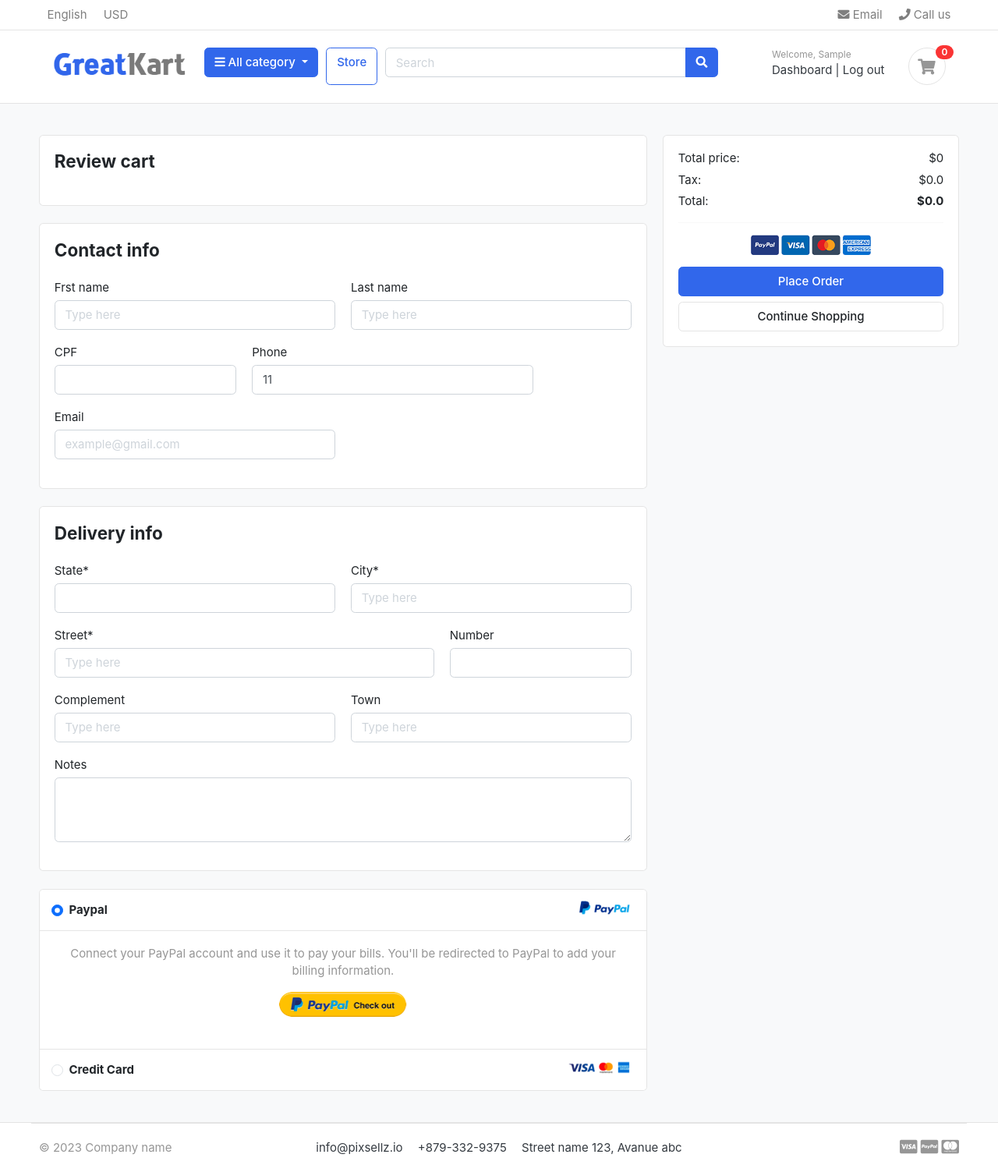
After one commit to oFabioSantos/greatkart-django, a Django app: page /checkout/ in a window 1280 px wide. The commit adds this page. Shown: the whole page at 78% size. Run offline with Django 4.2, Linux system fonts and the light colour scheme; the visitor is signed in with stand-in values (Sample User, id 1); data that the repository does not hold is empty; some libraries are stand-ins or nearby versions; some web fonts are replaced.

Commit message:
Cart and checkout

```diff
--- a/cart/context_processors.py
+++ b/cart/context_processors.py
@@ -10,9 +10,12 @@ def cart_icon(request):
     itens = 0
     try:  # Se o cart existir
         cart = Cart.objects.get(cart_id=_cart_id(request))  # Recupera o carrinho atrelado à sessão atual.
-        cart_items = CartItem.objects.all().filter(cart=cart)  #  Ele precisa saber qual carrinho chamar.
+        if request.user.is_authenticated:
+           cart_items = CartItem.objects.filter(user=request.user) #  Agora os cart_itens são relacionados ao usuário.
+        else:
+            cart_items = CartItem.objects.all().filter(cart=cart)  #  Ele precisa saber qual carrinho chamar.
         for x in cart_items:
             itens += x.quantity
     except Cart.DoesNotExist:
-        itens = 0
+        pass
     return dict(quantidade=itens)  # Novamente, o car_item não existe sem o cart e os produtos.
--- a/cart/models.py
+++ b/cart/models.py
@@ -1,5 +1,6 @@
 from django.db import models
 from mysite.models import *
+from accounts.models import *
 
 #  Cart models
 
@@ -19,9 +20,10 @@ class Cart(models.Model):
 class CartItem(models.Model):
     """Representation of itens from the shopping cart"""
 
+    user = models.ForeignKey(Account, on_delete=models.CASCADE, null=True)
     product = models.ForeignKey(Product, on_delete=models.CASCADE)
     variations = models.ManyToManyField(ProductVariation, blank=True)  # Isso aqui vai conectar a classe produto
-    cart = models.ForeignKey(Cart, on_delete=models.CASCADE)
+    cart = models.ForeignKey(Cart, on_delete=models.CASCADE, null=True)
     quantity = models.PositiveIntegerField(default=0)
     is_active = models.BooleanField(default=True)
 
--- a/cart/views.py
+++ b/cart/views.py
@@ -5,6 +5,7 @@ from django.shortcuts import get_object_or_404, render, redirect
 from .models import *
 from mysite.models import *
 from django.core.exceptions import ObjectDoesNotExist
+from accounts.models import *
 
 
 def _cart_id(request):  #  Essa função cria um cart relacionado à session, retorna para a func add cart que relaciona um produto/cart item e quantidade.
@@ -14,7 +15,6 @@ def _cart_id(request):  #  Essa função cria um cart relacionado à session, re
     if not cart:
         cart = request.session.create()  # Creates a session if not exists yet.
     return cart
-
 
 
 
@@ -102,9 +102,12 @@ def remove_cart(request, product_id, cart_item_id):
     """Decreases the quantity of a product from the shopping cart"""
 
     product = get_object_or_404(Product, id=product_id)
-    cart = get_object_or_404(Cart, cart_id=_cart_id(request))  # Se tá chamando uma função, portanto há a necessidade do request.
     try:
-        cart_items = CartItem.objects.get(product=product, cart=cart, id=cart_item_id)
+        if request.user.is_authenticated:
+            cart_items = CartItem.objects.get(product=product, user=request.user, id=cart_item_id)
+        else:
+            cart = get_object_or_404(Cart, cart_id=_cart_id(request))  # Se tá chamando uma função, portanto há a necessidade do request. Quando o user é autenticado não precisa disso.
+            cart_items = CartItem.objects.get(product=product, cart=cart, id=cart_item_id)  # Usuário não autenticado, chamamos cart que chama a create_cart que pega o user.
         if cart_items.quantity > 1:
             cart_items.quantity -= 1
             cart_items.save()
@@ -119,9 +122,15 @@ def remove_cart_item(request, product_id, cart_item_id):
     """Removes a product from the shopping cart"""
 
     product = get_object_or_404(Product, id=product_id)
-    cart = get_object_or_404(Cart, cart_id=_cart_id(request))
 
-    cart_item = CartItem.objects.get(product=product, cart=cart, id=cart_item_id)
+    try:
+        if request.user.is_authenticated:
+           cart_item = CartItem.objects.get(product=product, user=request.user, id=cart_item_id)
+        else:
+           cart = get_object_or_404(Cart, cart_id=_cart_id(request))
+           cart_item = CartItem.objects.get(product=product, cart=cart, id=cart_item_id)
+    except:
+        pass
     cart_item.delete()
 
     return redirect('cart:cart')
@@ -134,8 +143,11 @@ def cart(request, total=0, quantity=0, cart_items=None):  # Isso aqui é o refle
     grand_total = 0  # Se não houver objetos no carrinho, o block try não iniciará, por isso precisamos destas variáveis globais.
     tax = 0
     try:
-        cart = Cart.objects.get(cart_id=_cart_id(request))  # Aqui buscamos um carrinho que esteja relacionado à sessão atual.
-        cart_items = CartItem.objects.filter(cart=cart, is_active=True)
+        if request.user.is_authenticated:  # No usuário autenticado, usamos o filtro user instead of cart
+           cart_items = CartItem.objects.filter(user = request.user, is_active=True)
+        else:
+            cart = Cart.objects.get(cart_id=_cart_id(request))  # Aqui buscamos um carrinho que esteja relacionado à sessão atual, cookies.
+            cart_items = CartItem.objects.filter(cart=cart, is_active=True)   # O carrinho foi criado com o id_session.
 
         for x in cart_items:  # One cart can have multiple products
             total += (x.product.price * x.quantity)
--- a/mysite/templates/mysite/cart.html
+++ b/mysite/templates/mysite/cart.html
@@ -108,7 +108,7 @@
 			<p class="text-center mb-3">
 				<img src="./images/misc/payments.png" height="26">
 			</p>
-			<a href="./place-order.html" class="btn btn-primary btn-block"> Checkout </a>
+			<a href="{% url 'mysite:checkout' %}" class="btn btn-primary btn-block"> Checkout </a>
 			<a href="{% url 'mysite:store' %}" class="btn btn-light btn-block">Continue Shopping</a>
 		</div> <!-- card-body.// -->
 		</div> <!-- card.// -->
--- /dev/null
+++ b/mysite/templates/mysite/checkout.html
@@ -0,0 +1,182 @@
+{% extends 'mysite/base.html' %}
+
+{% load bootstrap5 %}
+{% load static %}
+
+{% block title %} Checkout {% endblock title %}
+
+
+{% block content %}
+
+
+
+<!-- ============================ COMPONENT 2 ================================= -->
+<section class="section-content padding-y bg">
+<div class="container">
+
+
+<div class="row">
+    <main class="col-md-8">
+
+<article class="card mb-4">
+<div class="card-body">
+<h4 class="card-title mb-4">Review cart</h4>
+<div class="row">
+    <div class="col-md-6">
+        {% for x in cart_items %}
+        <figure class="itemside  mb-4">
+            <div class="aside"><a href="{% url 'cart:cart' %}"><img src="{{ x.product.images.url}}" class="border img-sm"></a><p>{{ x.product.product_name }}</p></div><!--O <A> deve conter o link da img e a view-->
+            <figcaption class="info">
+                <p></p>
+                <span class="text-muted"></span>
+            </figcaption>
+        </figure>
+        {% endfor %}
+    </div> <!-- col.// -->
+</div> <!-- row.// -->
+</div> <!-- card-body.// -->
+</article> <!-- card.// -->
+
+
+<article class="card mb-4">
+<div class="card-body">
+<h4 class="card-title mb-4">Contact info</h4>
+<form action="" method="POST">
+    {% csrf_token %}
+
+    <div class="row">
+        <div class="form-group col-sm-6">
+            <label>Frst name</label>
+            <input type="text" placeholder="Type here" class="form-control" required>
+        </div>
+        <div class="form-group col-sm-6">
+            <label>Last name</label>
+            <input type="text" placeholder="Type here" class="form-control" required>
+        </div>
+        <div class="form-group col-sm-4">
+            <label>CPF</label>
+            <input type="text" placeholder="" class="form-control" required>
+        </div>
+        <div class="form-group col-sm-6">
+            <label>Phone</label>
+            <input type="text" value="11 " class="form-control" required>
+        </div>
+        <div class="form-group col-sm-6">
+            <label>Email</label>
+            <input type="email" placeholder="example@gmail.com" class="form-control" required>
+        </div>
+    </div> <!-- row.// -->
+
+</div> <!-- card-body.// -->
+</article> <!-- card.// -->
+
+
+<article class="card mb-4">
+<div class="card-body">
+<h4 class="card-title mb-4">Delivery info</h4>
+
+    <div class="row">
+            <div class="form-group col-sm-6">
+                <label>State*</label>
+                <select name="" class="form-control" required>
+                    <option value=""></option>
+                </select>
+            </div>
+            <div class="form-group col-sm-6">
+                <label>City*</label>
+                <input type="text" placeholder="Type here" class="form-control" required>
+            </div>
+            <div class="form-group col-sm-8">
+                <label>Street*</label>
+                <input type="text" placeholder="Type here" class="form-control" required>
+            </div>
+            <div class="form-group col-sm-4">
+                <label>Number</label>
+                <input type="text" placeholder="" class="form-control" required>
+            </div>
+            <div class="form-group col-sm-6">
+                <label>Complement</label>
+                <input type="text" placeholder="Type here" class="form-control" required>
+            </div>
+            <div class="form-group col-sm-6">
+                <label>Town</label>
+                <input type="text" placeholder="Type here" class="form-control" required>
+            </div>
+
+            <div class="form-group col-sm-12">
+                <label>Notes</label>
+                <textarea name="order_note" rows="3"  class="form-control"></textarea>
+            </div>
+    </div> <!-- row.// -->
+</div> <!-- card-body.// -->
+</article> <!-- card.// -->
+
+
+<article class="accordion" id="accordion_pay">
+<div class="card">
+    <header class="card-header">
+        <img src="./images/misc/payment-paypal.png" class="float-right" height="24">
+        <label class="form-check collapsed" data-toggle="collapse" data-target="#pay_paynet">
+            <input class="form-check-input" name="payment-option" checked type="radio" value="option2">
+            <h6 class="form-check-label">
+                Paypal
+            </h6>
+        </label>
+    </header>
+    <div id="pay_paynet" class="collapse show" data-parent="#accordion_pay">
+    <div class="card-body">
+        <p class="text-center text-muted">Connect your PayPal account and use it to pay your bills. You'll be redirected to PayPal to add your billing information.</p>
+        <p class="text-center">
+            <a href="#"><img src="./images/misc/btn-paypal.png" height="32"></a>
+            <br><br>
+        </p>
+    </div> <!-- card body .// -->
+    </div> <!-- collapse .// -->
+</div> <!-- card.// -->
+<div class="card">
+<header class="card-header">
+    <img src="./images/misc/payment-card.png" class="float-right" height="24">
+    <label class="form-check" data-toggle="collapse" data-target="#pay_payme">
+        <input class="form-check-input" name="payment-option" type="radio" value="option2">
+        <h6 class="form-check-label"> Credit Card  </h6>
+    </label>
+</header>
+
+</article>
+<!-- accordion end.// -->
+
+    </main> <!-- col.// -->
+    <aside class="col-md-4">
+        <div class="card">
+    <div class="card-body">
+        <dl class="dlist-align">
+          <dt>Total price:</dt>
+          <dd class="text-right">${{ total }}</dd>
+        </dl>
+        <dl class="dlist-align">
+          <dt>Tax:</dt>
+          <dd class="text-right">${{ tax }}</dd>
+        </dl>
+        <dl class="dlist-align">
+          <dt>Total:</dt>
+          <dd class="text-right text-dark b"><strong>${{ grand_total }}</strong></dd>
+        </dl>
+        <hr>
+        <p class="text-center mb-3">
+            <img src="./images/misc/payments.png" height="26">
+        </p>
+        <button type="submit" name="submit" class="btn btn-primary btn-block"> Place Order </button>
+</form>
+        <a href="{% url 'mysite:store' %}" class="btn btn-light btn-block"> Continue Shopping </a>
+    </div> <!-- card-body.// -->
+    </div> <!-- card.// -->
+    </aside> <!-- col.// -->
+</div> <!-- row.// -->
+
+
+</div> <!-- container .//  -->
+</section>
+
+<!-- ============================ COMPONENT 2 END//  ================================= -->
+
+{% endblock content %}
--- a/mysite/urls.py
+++ b/mysite/urls.py
@@ -11,6 +11,7 @@ urlpatterns = [
     path('store/category/<slug:category_slug>/', views.store, name='products_by_category'),  # Apontam para a mesma view porém referencia o método da classe model Category.
     path('product_detail/<slug:category_slug>/<slug:product_slug>', views.product_detail, name='product_detail'),
     path('search/', views.search_product, name='search_product'),  # Não precisa de parâmetro pq será feito por request.GET
+    path('checkout/', views.checkout, name='checkout'),
 
 
 ]
--- a/mysite/views.py
+++ b/mysite/views.py
@@ -8,6 +8,8 @@ from django.db.models import Q
 
 from django.core.paginator import Paginator, EmptyPage, PageNotAnInteger
 from django.http import HttpResponse
+from django.core.exceptions import ObjectDoesNotExist
+from django.contrib.auth.decorators import login_required
 
 
 # Create your views here.
@@ -97,3 +99,35 @@ def search_product(request):
     }
 
     return render(request, 'mysite/store.html', context)
+
+@login_required(login_url= 'accounts:login_view') #  Isso aqui já faz o redirect
+def checkout(request, total=0, quantity=0, cart_items=None):
+    """Retorna a página de checkout"""
+    grand_total = 0  # Se não houver objetos no carrinho, o block try não iniciará, por isso precisamos destas variáveis globais.
+    tax = 0
+    try:
+        if request.user.is_authenticated:  # No usuário autenticado, usamos o filtro user instead of cart
+           cart_items = CartItem.objects.filter(user = request.user, is_active=True)
+        else:
+            cart = Cart.objects.get(cart_id=_cart_id(request))  # Aqui buscamos um carrinho que esteja relacionado à sessão atual, cookies.
+            cart_items = CartItem.objects.filter(cart=cart, is_active=True)
+
+        for x in cart_items:  # One cart can have multiple products
+            total += (x.product.price * x.quantity)
+            quantity += x.quantity  # On each loop, the quantity will be incremented by one.
+        tax = (3 * total) / 100  # Nos eua, a alíquota é informada a parte do preço do produto.
+        grand_total = total + tax
+
+    except ObjectDoesNotExist:
+        pass #  Ignore for now
+
+    context = {
+        "cart_items": cart_items,
+        "quantity": quantity,
+        "total": total,
+        "tax": tax,
+        "grand_total": grand_total,
+
+    }
+
+    return render(request, 'mysite/checkout.html', context)
```
Also changed, not shown: accounts/views.py (+24 -7 lines), cart/migrations/0003_cartitem_user_alter_cartitem_cart.py (added).
